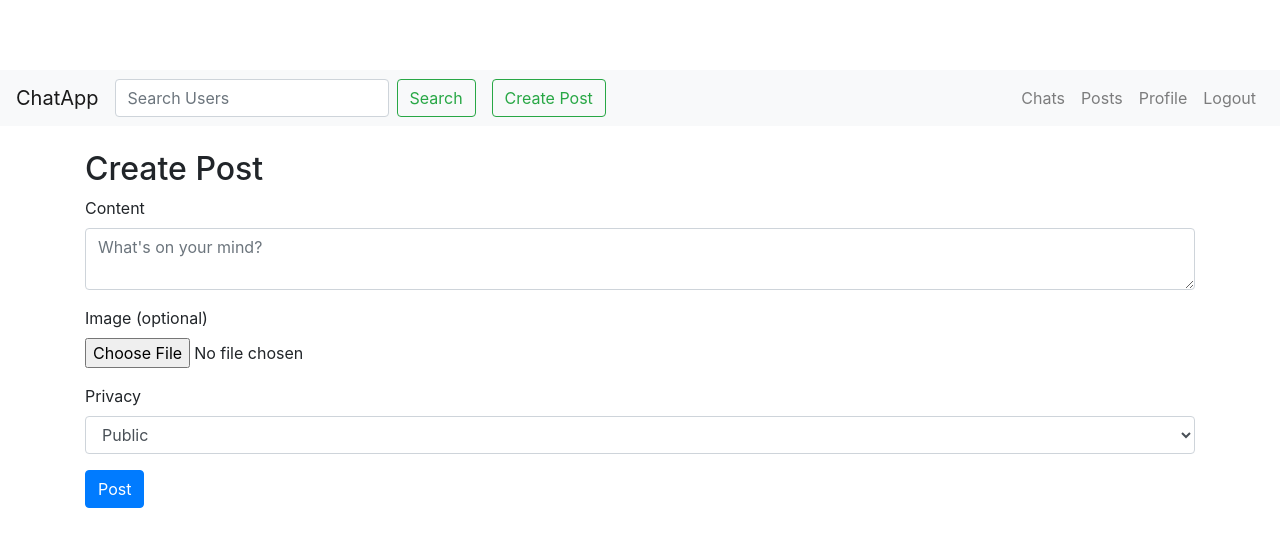
After one commit to Adilet2201/chat_project, a Django app: page /create_post/ in a window 1280 px wide. The commit adds this page. Shown: the top 547 px of the page. Run offline with Django 4.2, Linux system fonts and the light colour scheme; a user stored in the database is signed in; some libraries are stand-ins or nearby versions.

Commit message:
Your commit message describing changes

```diff
--- a/chat_project/chat_app/templates/base.html
+++ b/chat_project/chat_app/templates/base.html
@@ -15,12 +15,16 @@
     <form class="form-inline my-2 my-lg-0" method="get" action="{% url 'user_search' %}">
       <input class="form-control mr-sm-2" type="search" name="q" placeholder="Search Users" aria-label="Search">
       <button class="btn btn-outline-success my-2 my-sm-0" type="submit">Search</button>
+      <!-- Create Post button styled like the search button, with extra left margin -->
+      <a href="{% url 'create_post' %}" class="btn btn-outline-success my-2 my-sm-0 ml-3">Create Post</a>
     </form>
 
+    <!-- Navigation links -->
     <div class="collapse navbar-collapse" id="navbarNav">
       <ul class="navbar-nav ml-auto">
         {% if user.is_authenticated %}
           <li class="nav-item"><a class="nav-link" href="{% url 'chat_list' %}">Chats</a></li>
+          <li class="nav-item"><a class="nav-link" href="{% url 'post_feed' %}">Posts</a></li>
           <li class="nav-item"><a class="nav-link" href="{% url 'update_profile' %}">Profile</a></li>
           <li class="nav-item"><a class="nav-link" href="{% url 'logout' %}">Logout</a></li>
         {% else %}
--- a/chat_project/chat_app/templates/chat_detail.html
+++ b/chat_project/chat_app/templates/chat_detail.html
@@ -5,7 +5,7 @@
   {% for message in messages %}
     <div class="media mb-3">
         {% if message.sender.profile_pic %}
-        <p>Debug URL: {{ message.sender.profile_pic.url }}</p>
+
         <img src="{{ message.sender.profile_pic.url }}" alt="{{ message.sender.display_name }}"
              class="mr-3" style="width:50px; height:50px; border-radius:50%; object-fit: cover;">
       {% endif %}
--- /dev/null
+++ b/chat_project/chat_app/templates/create_post.html
@@ -0,0 +1,23 @@
+{% extends 'base.html' %}
+{% block content %}
+<h2>Create Post</h2>
+<form method="post" enctype="multipart/form-data">
+  {% csrf_token %}
+  <div class="form-group">
+    <label for="content">Content</label>
+    <textarea name="content" class="form-control" placeholder="What's on your mind?"></textarea>
+  </div>
+  <div class="form-group">
+    <label for="image">Image (optional)</label>
+    <input type="file" name="image" class="form-control-file">
+  </div>
+  <div class="form-group">
+    <label for="privacy">Privacy</label>
+    <select name="privacy" class="form-control">
+      <option value="public">Public</option>
+      <option value="close">Close Friends</option>
+    </select>
+  </div>
+  <button type="submit" class="btn btn-primary">Post</button>
+</form>
+{% endblock %}
--- a/chat_project/chat_app/templates/user_search.html
+++ b/chat_project/chat_app/templates/user_search.html
@@ -18,7 +18,10 @@
     {% for profile in profiles %}
       <li class="list-group-item d-flex justify-content-between align-items-center">
         {{ profile.display_name }}
-        <a href="{% url 'start_or_resume_chat' profile.id %}" class="btn btn-primary btn-sm">Chat</a>
+        <div>
+          <a href="{% url 'start_or_resume_chat' profile.id %}" class="btn btn-primary btn-sm">Chat</a>
+          <a href="{% url 'add_close_friend' profile.id %}" class="btn btn-secondary btn-sm ml-2">Add as Close Friend</a>
+        </div>
       </li>
     {% endfor %}
   </ul>
--- a/chat_project/chat_app/urls.py
+++ b/chat_project/chat_app/urls.py
@@ -8,5 +8,9 @@ urlpatterns = [
     path('profile/', views.update_profile, name='update_profile'),
     path('search/', views.user_search, name='user_search'),
     path('start_chat/<int:profile_id>/', views.start_or_resume_chat, name='start_or_resume_chat'),
-
+    path('set_last_chat/<int:chat_id>/', views.set_last_chat, name='set_last_chat'),
+    path('get_last_chat/', views.get_last_chat, name='get_last_chat'),
+    path('create_post/', views.create_post, name='create_post'),
+    path('post_feed/', views.post_feed, name='post_feed'),
+    path('add_close_friend/<int:profile_id>/', views.add_close_friend, name='add_close_friend'),
 ]
--- a/chat_project/chat_app/views.py
+++ b/chat_project/chat_app/views.py
@@ -2,8 +2,9 @@ from django.shortcuts import render, redirect, get_object_or_404
 from django.contrib.auth import login
 from django.contrib.auth.decorators import login_required
 from .forms import RegistrationForm, ProfileUpdateForm
-from .models import Chat, Message, Profile
+from .models import Chat, Message, Profile,Post
 from django.http import HttpResponse
+from django.db.models import Q
 
 def register(request):
     if request.method == 'POST':
@@ -70,3 +71,52 @@ def start_or_resume_chat(request, profile_id):
         chat = Chat.objects.create()
         chat.participants.add(my_profile, target_profile)
     return redirect('chat_detail', chat_id=chat.id)
+
+@login_required
+def set_last_chat(request, chat_id):
+    # Store the last visited chat id in session
+    request.session['last_chat_id'] = chat_id
+    return HttpResponse(f"Last chat set to {chat_id}")
+
+@login_required
+def get_last_chat(request):
+    last_chat = request.session.get('last_chat_id', None)
+    return HttpResponse(f"Last visited chat id is {last_chat}")
+
+@login_required
+def create_post(request):
+    if request.method == 'POST':
+        content = request.POST.get('content', '')
+        privacy = request.POST.get('privacy', 'public')
+        image = request.FILES.get('image')
+        if content or image:
+            Post.objects.create(
+                owner=request.user.profile,
+                content=content,
+                image=image,
+                privacy=privacy
+            )
+            return redirect('post_feed')
+    return render(request, 'create_post.html')
+
+@login_required
+def post_feed(request):
+    # Public posts: visible to everyone.
+    public_posts = Post.objects.filter(privacy='public')
+
+    # Close friends posts: visible if the current user is in the owner's close_friends list or if the current user is the owner.
+    close_posts = Post.objects.filter(
+        privacy='close'
+    ).filter(
+        Q(owner__close_friends=request.user.profile) | Q(owner=request.user.profile)
+    )
+
+    # Combine the querysets and order by newest first.
+    posts = (public_posts | close_posts).order_by('-created_at')
+    return render(request, 'post_feed.html', {'posts': posts})
+
+@login_required
+def add_close_friend(request, profile_id):
+    friend = get_object_or_404(Profile, id=profile_id)
+    request.user.profile.close_friends.add(friend)
+    return redirect('user_search')
--- /dev/null
+++ b/chat_project/requirements.txt
@@ -0,0 +1,2 @@
+Django>=4.2.5
+Pillow
```
Also changed, not shown: chat_project/chat_app/models.py (+17 -0 lines), chat_project/chat_app/templates/post_feed.html (added, +23 -0 lines), docker-compose.yml (added, +13 -0 lines), chat_project/chat_app/migrations/0002_profile_close_friends_post.py (added), chat_project/db.sqlite3, chat_project/media/post_images/DL_SmallWorld.webp (added), chat_project/media/post_images/pages-inner-images-test.jpg.webp (added), 1 other file.
